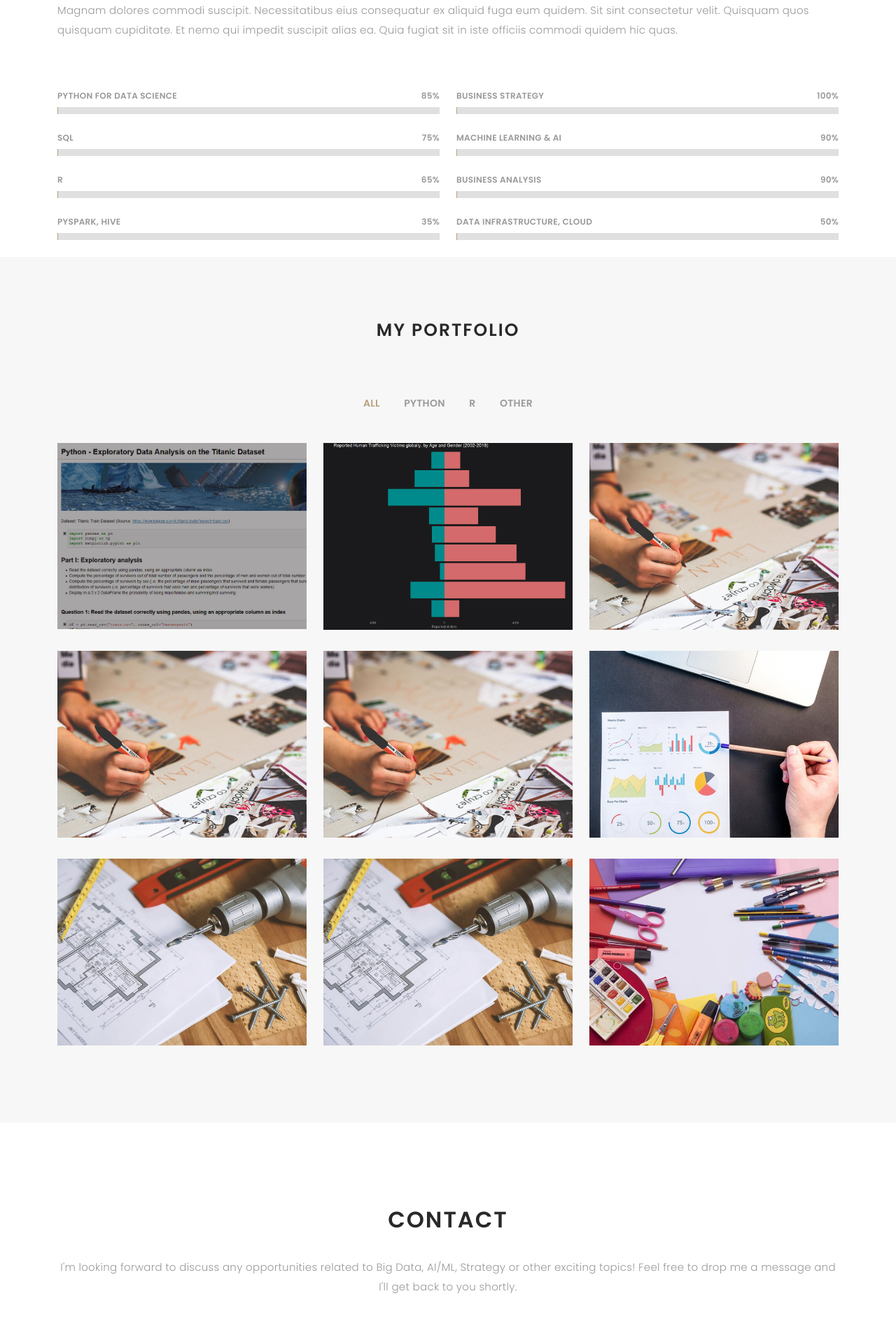
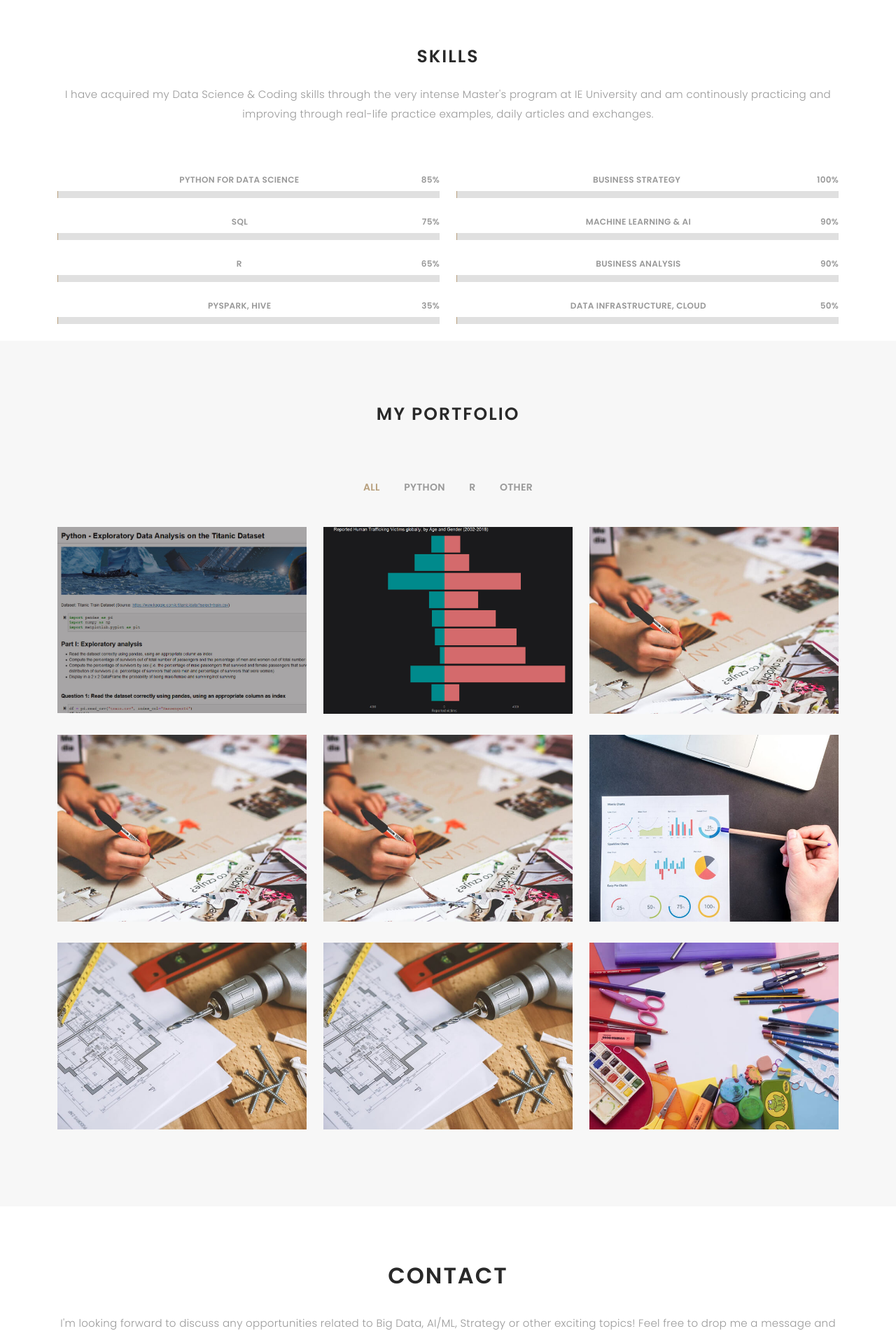
Before and after one commit to frau-web/frau-web.github.io, a plain HTML site: page index.html in a window 1280 px wide. Shown: the part 1800-3702 px from the top of the page at 70% size. Drawn offline with nearby package versions, Linux system fonts and the light colour scheme; a web font is replaced by a local one.

Commit message:
20210412_1755: CSS,Update Paddings and Margins 2

```diff
--- a/assets/css/style.css
+++ b/assets/css/style.css
@@ -618,7 +618,7 @@ p {
 /*--------------------------------------------------------------
 # Skills (homemade)
 --------------------------------------------------------------*/
-#Skills {
+#skills {
   position: relative;
   padding-top: 120px;
   text-align: center;
@@ -882,9 +882,9 @@ p {
 /*### BELOW from other theme: Groovin*/
 
 .contact {
-  margin-bottom: 50px;
+  margin-bottom: 80px;
   text-align: center;
-  padding-top: 120px;
+  padding-top: 80px;
 }
 
 .contact h2 {
--- a/index.html
+++ b/index.html
@@ -200,7 +200,7 @@
 
         <div class="section-title">
           <h2>Skills</h2>
-          <p>Magnam dolores commodi suscipit. Necessitatibus eius consequatur ex aliquid fuga eum quidem. Sit sint consectetur velit. Quisquam quos quisquam cupiditate. Et nemo qui impedit suscipit alias ea. Quia fugiat sit in iste officiis commodi quidem hic quas.</p>
+          <p>I have acquired my Data Science & Coding skills through the very intense Master's program at IE University and am continously practicing and improving through real-life practice examples, daily articles and exchanges.</p>
         </div>
 
         <div class="row skills-content">
```
